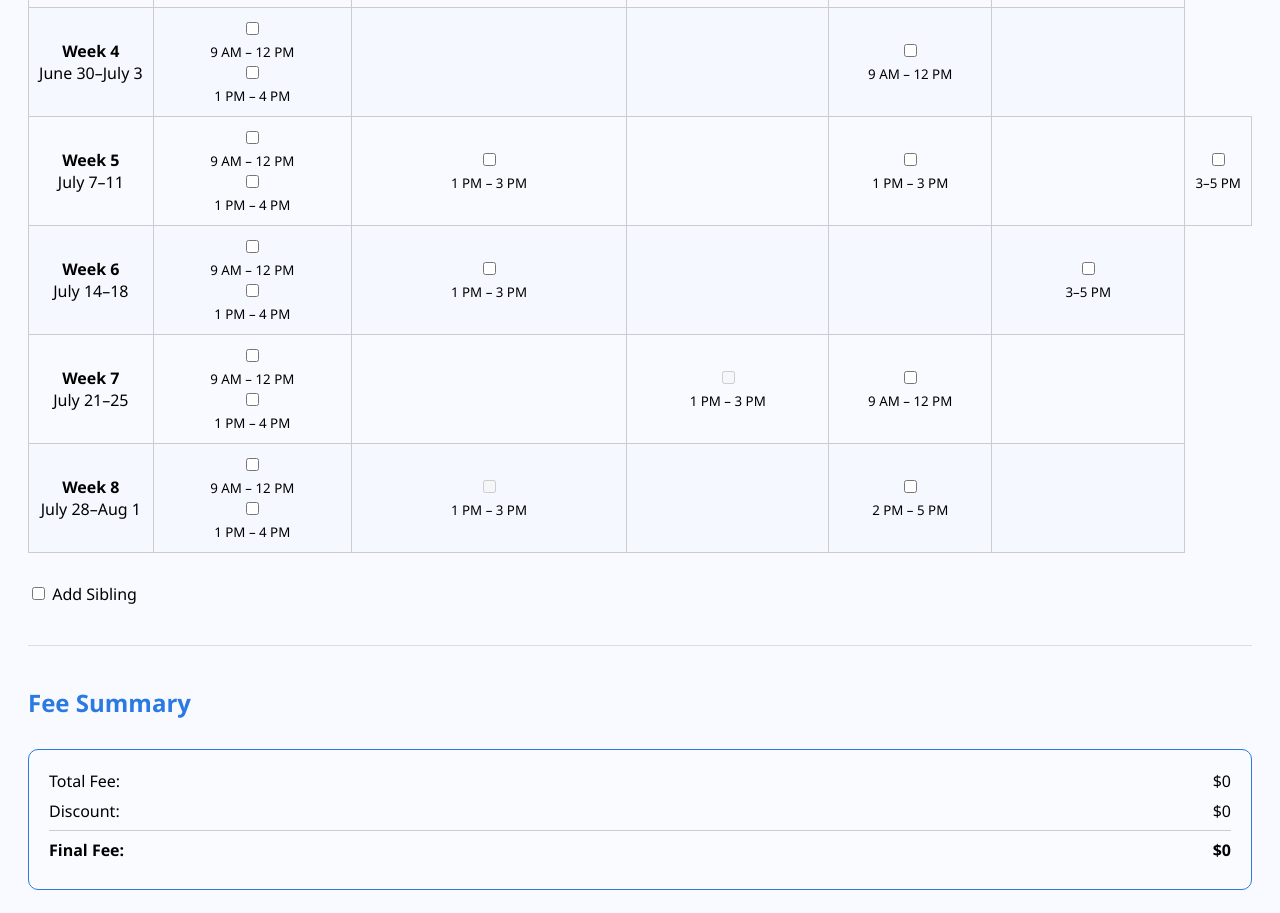
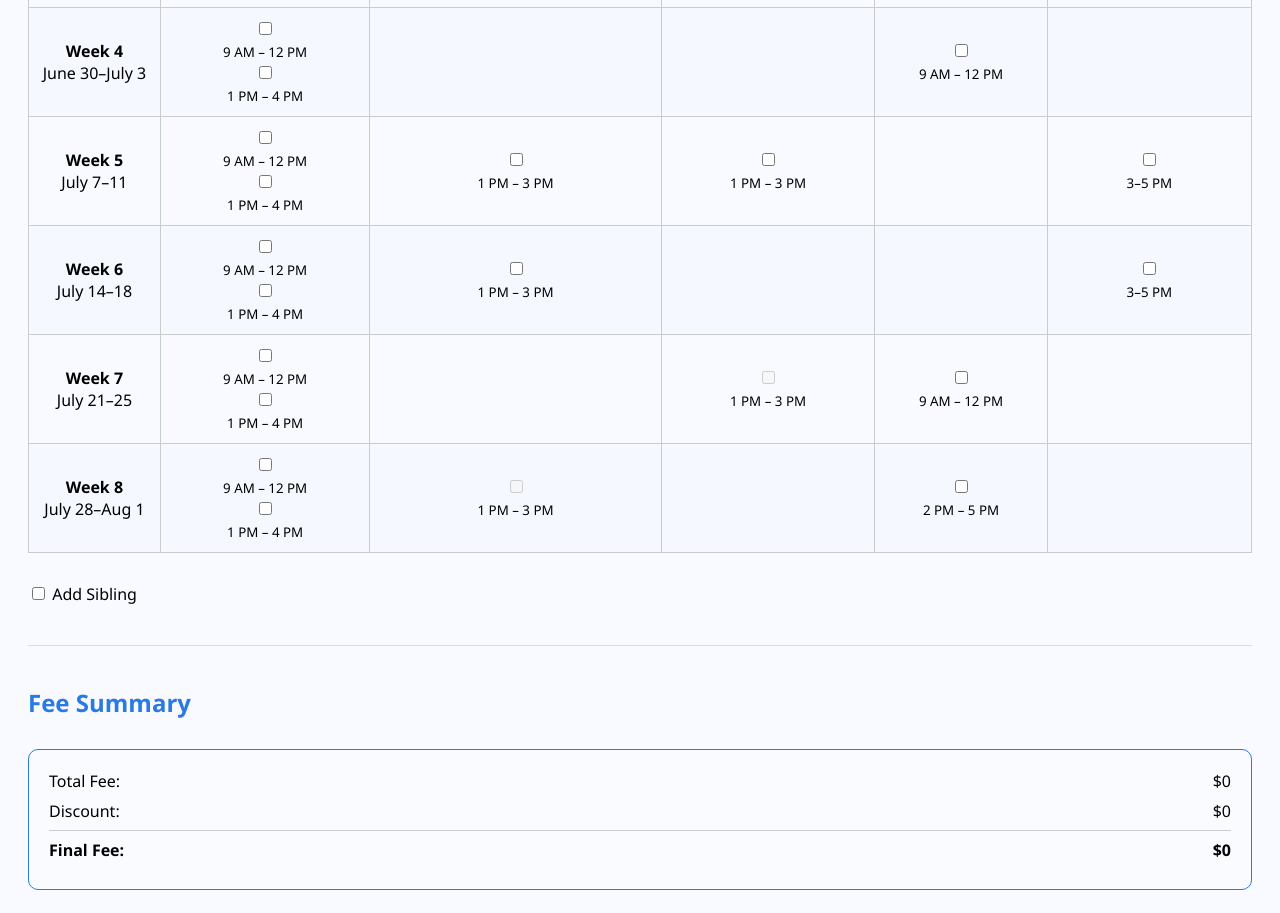
Before and after one commit to sapnapsingh/y2l_netlify_fullsite, a website: page index.html in a window 1280 px wide. Shown: the part 1190-2103 px from the top of the page. Drawn offline with Linux system fonts and the light colour scheme.

Commit message:
Add files via upload

```diff
--- a/grids/program_grid.html
+++ b/grids/program_grid.html
@@ -7,7 +7,7 @@
 <tr><td><strong>Week 2</strong><br/><span class="week-date">June 16–20</span></td><td><label><input name="S1 - 2 - Math AM" type="checkbox"/><br/><small>9 AM – 12 PM</small></label><br/><label><input name="S1 - 2 - Math PM" type="checkbox"/><br/><small>1 PM – 4 PM</small></label></td><td></td><td><label><input name="S1 - 2 - Creative Writing" type="checkbox"/><br/><small>1 PM – 3 PM</small></label></td><td></td><td><label><input name="S1 - 2 - Python" type="checkbox"/><br/><small>3–5 PM</small></label></td></tr>
 <tr><td><strong>Week 3</strong><br/><span class="week-date">June 23–27</span></td><td><label><input name="S1 - 3 - Math AM" type="checkbox"/><br/><small>9 AM – 12 PM</small></label><br/><label><input name="S1 - 3 - Math PM" type="checkbox"/><br/><small>1 PM – 4 PM</small></label></td><td></td><td></td><td><label><input name="S1 - 3 - Chess" type="checkbox"/><br/><small>9 AM – 12 PM</small></label></td><td></td></tr>
 <tr><td><strong>Week 4</strong><br/><span class="week-date">June 30–July 3</span></td><td><label><input name="S1 - 4 - Math AM" type="checkbox"/><br/><small>9 AM – 12 PM</small></label><br/><label><input name="S1 - 4 - Math PM" type="checkbox"/><br/><small>1 PM – 4 PM</small></label></td><td></td><td></td><td><label><input name="S1 - 4 - Chess" type="checkbox"/><br/><small>9 AM – 12 PM</small></label></td><td></td></tr>
-<tr><td><strong>Week 5</strong><br/><span class="week-date">July 7–11</span></td><td><label><input name="S1 - 5 - Math AM" type="checkbox"/><br/><small>9 AM – 12 PM</small></label><br/><label><input name="S1 - 5 - Math PM" type="checkbox"/><br/><small>1 PM – 4 PM</small></label></td><td><label><input name="S1 - 5 - Public Speaking" type="checkbox"/><br/><small>1 PM – 3 PM</small></label></td><td></td><td><label><input name="S1 - 5 - Creative Writing" type="checkbox"/><br/><small>1 PM – 3 PM</small></label></td><td></td><td><label><input name="S1 - 5 - Python" type="checkbox"/><br/><small>3–5 PM</small></label></td></tr>
+<tr><td><strong>Week 5</strong><br/><span class="week-date">July 7–11</span></td><td><label><input name="S1 - 5 - Math AM" type="checkbox"/><br/><small>9 AM – 12 PM</small></label><br/><label><input name="S1 - 5 - Math PM" type="checkbox"/><br/><small>1 PM – 4 PM</small></label></td><td><label><input name="S1 - 5 - Public Speaking" type="checkbox"/><br/><small>1 PM – 3 PM</small></label></td><td><label><input name="S1 - 5 - Creative Writing" type="checkbox"/><br/><small>1 PM – 3 PM</small></label></td><td></td><td><label><input name="S1 - 5 - Python" type="checkbox"/><br/><small>3–5 PM</small></label></td></tr>
 <tr><td><strong>Week 6</strong><br/><span class="week-date">July 14–18</span></td><td><label><input name="S1 - 6 - Math AM" type="checkbox"/><br/><small>9 AM – 12 PM</small></label><br/><label><input name="S1 - 6 - Math PM" type="checkbox"/><br/><small>1 PM – 4 PM</small></label></td><td><label><input name="S1 - 6 - Public Speaking" type="checkbox"/><br/><small>1 PM – 3 PM</small></label></td><td></td><td></td><td><label><input name="S1 - 6 - Python" type="checkbox"/><br/><small>3–5 PM</small></label></td></tr>
 <tr><td><strong>Week 7</strong><br/><span class="week-date">July 21–25</span></td><td><label><input name="S1 - 7 - Math AM" type="checkbox"/><br/><small>9 AM – 12 PM</small></label><br/><label><input name="S1 - 7 - Math PM" type="checkbox"/><br/><small>1 PM – 4 PM</small></label></td><td></td><td><label><input disabled="" name="S1 - 7 - Creative Writing" type="checkbox"/><br/><small>1 PM – 3 PM</small></label></td><td><label><input name="S1 - 7 - Chess" type="checkbox"/><br/><small>9 AM – 12 PM</small></label></td><td></td></tr>
 <tr><td><strong>Week 8</strong><br/><span class="week-date">July 28–Aug 1</span></td><td><label><input name="S1 - 8 - Math AM" type="checkbox"/><br/><small>9 AM – 12 PM</small></label><br/><label><input name="S1 - 8 - Math PM" type="checkbox"/><br/><small>1 PM – 4 PM</small></label></td><td><label><input disabled="" name="S1 - 8 - Public Speaking" type="checkbox"/><br/><small>1 PM – 3 PM</small></label></td><td></td><td><label><input name="S1 - 8 - Chess" type="checkbox"/><br/><small>2 PM – 5 PM</small></label></td><td></td></tr>
```
